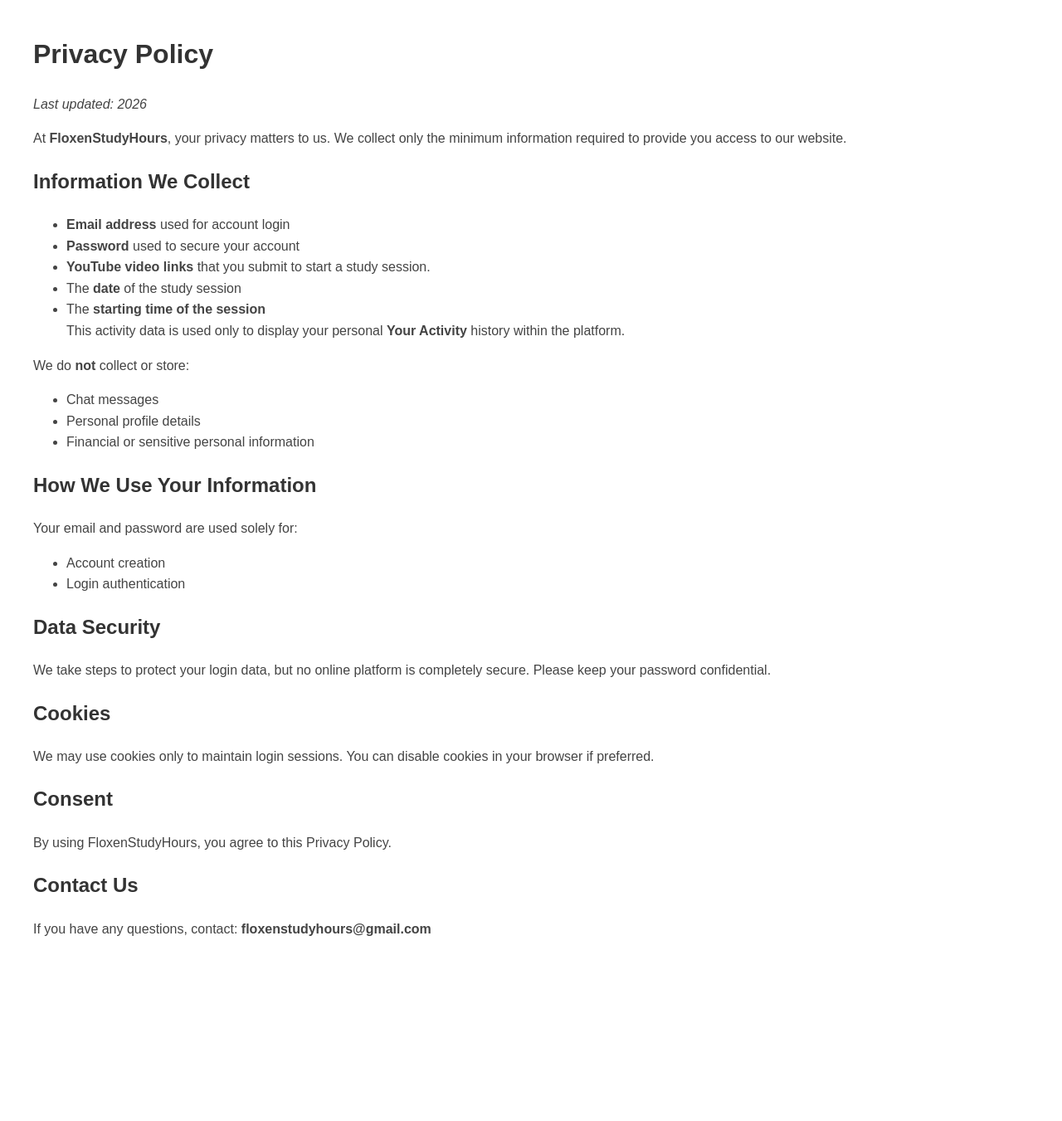
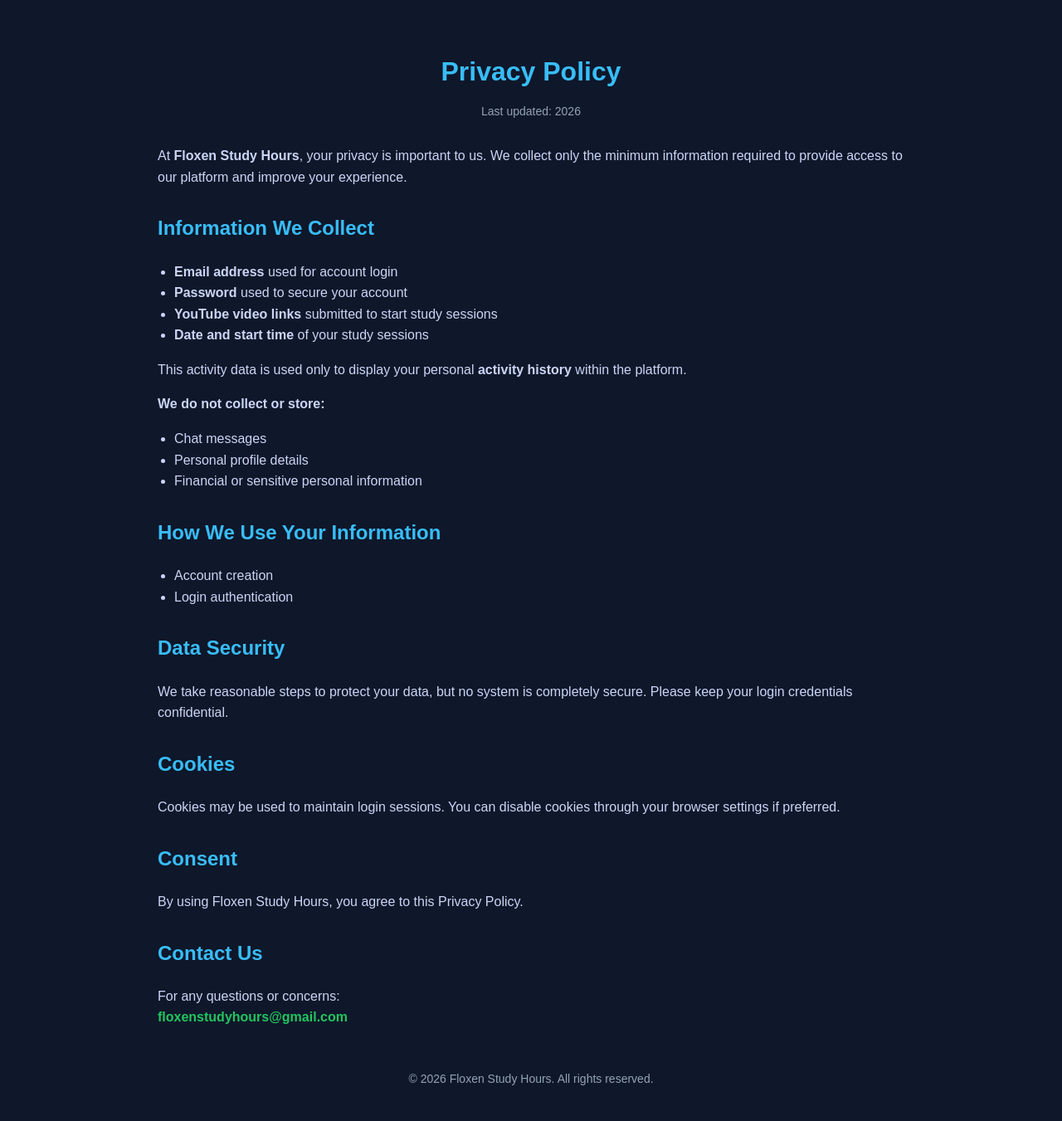
Before and after one commit to bhavishya72005/floxen-study-hours-app, a Flask app: page /privacy in a window 1280 px wide. Shown: the whole page at 83% size. Before the commit the page ends 1128 px from the top, so only its background shows below. Run offline with Flask 3, Linux system fonts and the light colour scheme.

Commit message:
Added consistent UI styling to Privacy page

```diff
--- a/templates/privacy.html
+++ b/templates/privacy.html
@@ -3,47 +3,98 @@
 <head>
   <meta charset="UTF-8">
   <meta name="viewport" content="width=device-width, initial-scale=1.0">
-    <title>Privacy Policy | FloxenStudyHours</title>
+
+  <title>Privacy Policy | Floxen Study Hours</title>
+  <meta name="description" content="Privacy Policy of Floxen Study Hours. Learn how we collect, use, and protect your data.">
+  <link rel="canonical" href="https://www.floxenstudyhours.com/privacy">
+
+  <!-- Google Ads -->
+  <script async src="https://pagead2.googlesyndication.com/pagead/js/adsbygoogle.js?client=ca-pub-2183701268775294"
+     crossorigin="anonymous"></script>
+
   <style>
     body {
       font-family: Arial, sans-serif;
-            margin: 40px;
       line-height: 1.6;
+      margin: 0;
+      padding: 0;
+      background: #0f172a;
+      color: #e2e8f0;
     }
+
+    .container {
+      max-width: 900px;
+      margin: auto;
+      padding: 40px 20px;
+    }
+
     h1, h2 {
-            color: #333;
+      color: #38bdf8;
     }
+
+    h1 {
+      text-align: center;
+      margin-bottom: 10px;
+    }
+
+    .updated {
+      text-align: center;
+      font-size: 14px;
+      color: #94a3b8;
+      margin-bottom: 30px;
+    }
+
+    h2 {
+      margin-top: 30px;
+    }
+
     p, li {
-            color: #444;
+      color: #cbd5f5;
+      font-size: 16px;
+    }
+
+    ul {
+      padding-left: 20px;
+    }
+
+    .email {
+      color: #22c55e;
+      font-weight: bold;
+    }
+
+    footer {
+      margin-top: 50px;
+      text-align: center;
+      font-size: 14px;
+      color: #94a3b8;
     }
   </style>
-    <script async src="https://pagead2.googlesyndication.com/pagead/js/adsbygoogle.js?client=ca-pub-2183701268775294"
-     crossorigin="anonymous"></script>
-    <link rel="canonical" href="https://www.floxenstudyhours.com/privacy">
 </head>
+
 <body>
 
+<div class="container">
+
   <h1>Privacy Policy</h1>
-<p><i>Last updated: 2026</i></p>
+  <div class="updated">Last updated: 2026</div>
 
   <p>
-At <b>FloxenStudyHours</b>, your privacy matters to us.
-We collect only the minimum information required to provide you access to our website.
+    At <strong>Floxen Study Hours</strong>, your privacy is important to us. We collect only the minimum information required to provide access to our platform and improve your experience.
   </p>
 
   <h2>Information We Collect</h2>
   <ul>
-    <li><b>Email address</b> used for account login</li>
-    <li><b>Password</b> used to secure your account</li>
-    <li><b>YouTube video links</b> that you submit to start a study session.</li>
-    <li> The <b>date</b> of the study session</li>
-    <li> The <b>starting time of the session </b><br>This activity data is used only to display your personal <b>Your Activity</b> history within the platform.</li>
-
+    <li><strong>Email address</strong> used for account login</li>
+    <li><strong>Password</strong> used to secure your account</li>
+    <li><strong>YouTube video links</strong> submitted to start study sessions</li>
+    <li><strong>Date and start time</strong> of your study sessions</li>
   </ul>
 
   <p>
-We do <b>not</b> collect or store:
+    This activity data is used only to display your personal <strong>activity history</strong> within the platform.
   </p>
+
+  <p><strong>We do not collect or store:</strong></p>
   <ul>
     <li>Chat messages</li>
     <li>Personal profile details</li>
@@ -51,9 +102,6 @@ We do <b>not</b> collect or store:
   </ul>
 
   <h2>How We Use Your Information</h2>
-<p>
-Your email and password are used solely for:
-</p>
   <ul>
     <li>Account creation</li>
     <li>Login authentication</li>
@@ -61,26 +109,31 @@ Your email and password are used solely for:
 
   <h2>Data Security</h2>
   <p>
-We take steps to protect your login data, but no online platform is completely secure.
-Please keep your password confidential.
+    We take reasonable steps to protect your data, but no system is completely secure. Please keep your login credentials confidential.
   </p>
 
   <h2>Cookies</h2>
   <p>
-We may use cookies only to maintain login sessions.
-You can disable cookies in your browser if preferred.
+    Cookies may be used to maintain login sessions. You can disable cookies through your browser settings if preferred.
   </p>
 
   <h2>Consent</h2>
   <p>
-By using FloxenStudyHours, you agree to this Privacy Policy.
+    By using Floxen Study Hours, you agree to this Privacy Policy.
   </p>
 
   <h2>Contact Us</h2>
   <p>
-If you have any questions, contact:
-<b>floxenstudyhours@gmail.com</b>
+    For any questions or concerns:
+    <br>
+    <span class="email">floxenstudyhours@gmail.com</span>
   </p>
+
+  <footer>
+    © 2026 Floxen Study Hours. All rights reserved.
+  </footer>
+
+</div>
 
 </body>
 </html>
```
Lines whose indentation alone changed are shown as unchanged.
